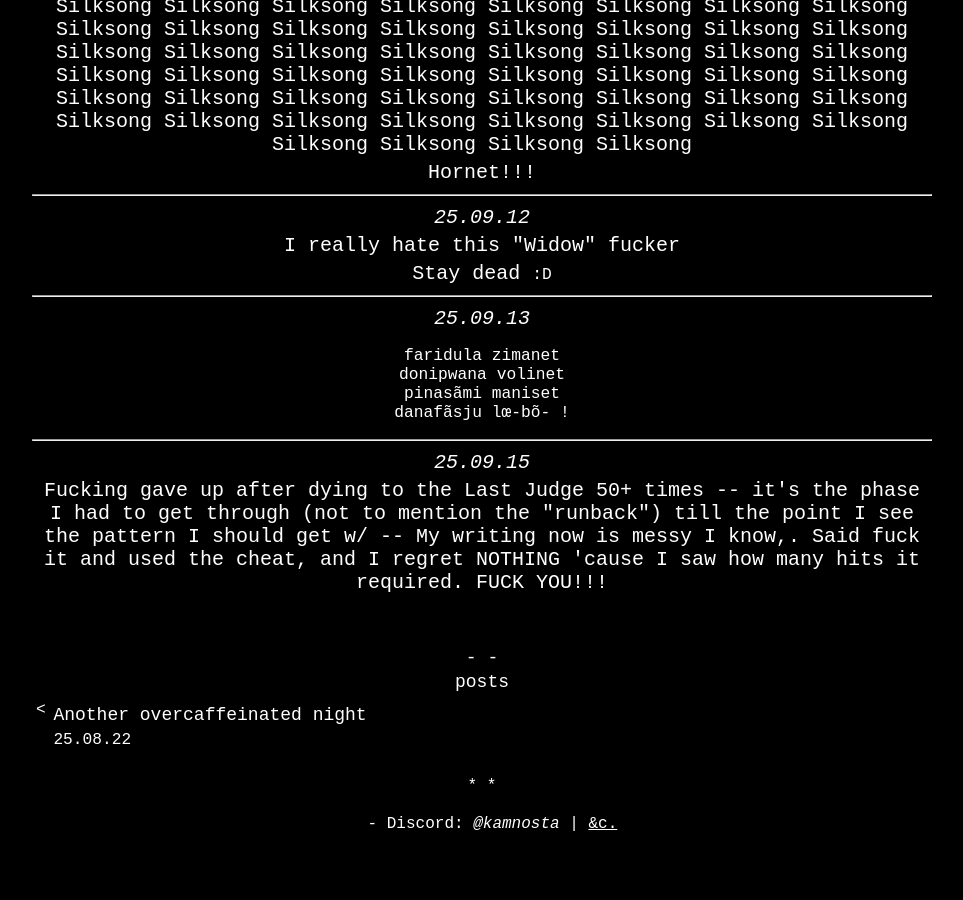
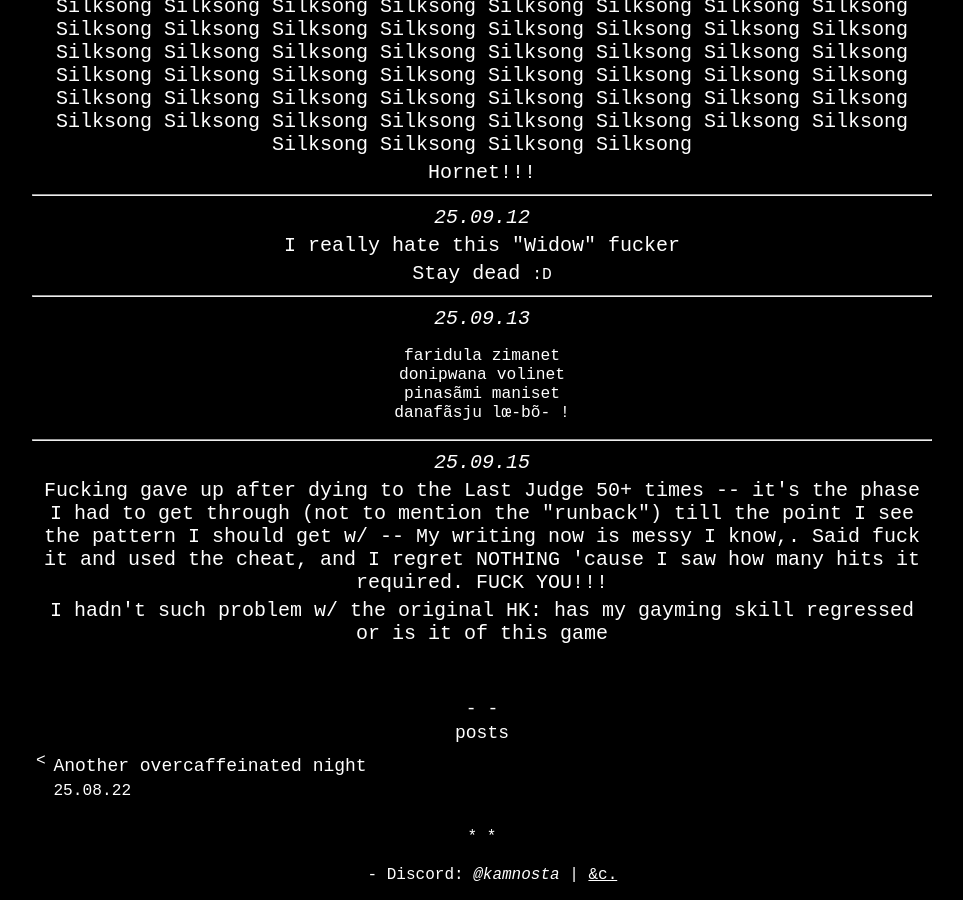
Before and after one commit to kamnosta/kamnosta.github.io, a Jekyll site: the page built from _posts/25-09-05-less-frequent-update-expected-cause.md, in a window 1280 px wide and 900 px high, scrolled down 1061 px. Shown: the whole window, without its empty margins (158-1121 px from the left). Built offline with Jekyll 4.4.1, drawn with Linux system fonts in a browser that asks for light colours; our own code applies the rules of GitHub Pages for plain Markdown files; before the commit the page ends 1910 px from its top, so only the background shows below that.

Commit message:
post ss another update

```diff
--- a/_posts/25-09-05-less-frequent-update-expected-cause.md
+++ b/_posts/25-09-05-less-frequent-update-expected-cause.md
@@ -30,3 +30,5 @@
 *25.09.15*
 
 Fucking gave up after dying to the Last Judge 50+ times -- it's the phase I had to get through (not to mention the "runback") till the point I see the pattern I should get w/ -- My writing now is messy I know,. Said fuck it and used the cheat, and I regret NOTHING 'cause I saw how many hits it required. FUCK YOU!!!
+
+I hadn't such problem w/ the original HK: has my gayming skill regressed or is it of this game
```
